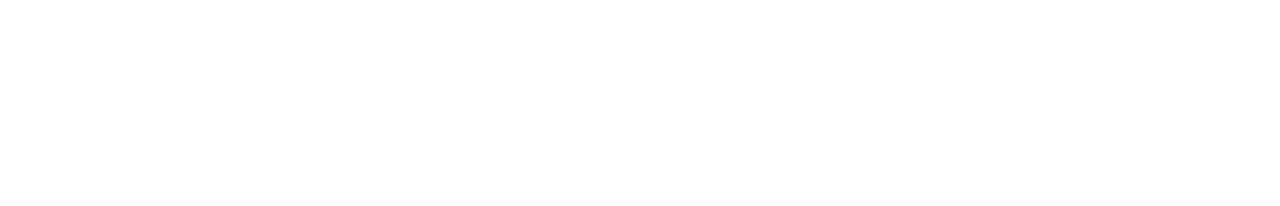
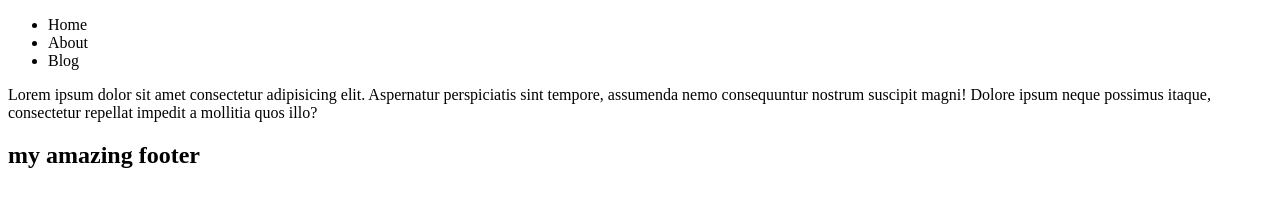
Before and after one commit to ric-85/practse-gh, a plain HTML site: page index.html in a window 1280 px wide. Drawn offline with Linux system fonts and the light colour scheme.

Commit message:
nav bar add text add footer add

```diff
--- a/index.html
+++ b/index.html
@@ -8,5 +8,26 @@
 </head>
 <body>
 
+<header>
+    <nav>
+    <ul>
+        <li>Home</li>
+        <li>About</li>
+        <li>Blog</li>
+    </ul>
+    </nav>
+</header>
+    <main>
+        <p>Lorem ipsum dolor sit amet consectetur adipisicing elit. Aspernatur perspiciatis sint tempore, assumenda nemo consequuntur nostrum suscipit magni! Dolore ipsum neque possimus itaque, consectetur repellat impedit a mollitia quos illo?
+    </main>
+    <footer>
+        <h2>my amazing footer</h2>
+    </footer>
+
+
+
+
+
+
 </body>
 </html>
```
